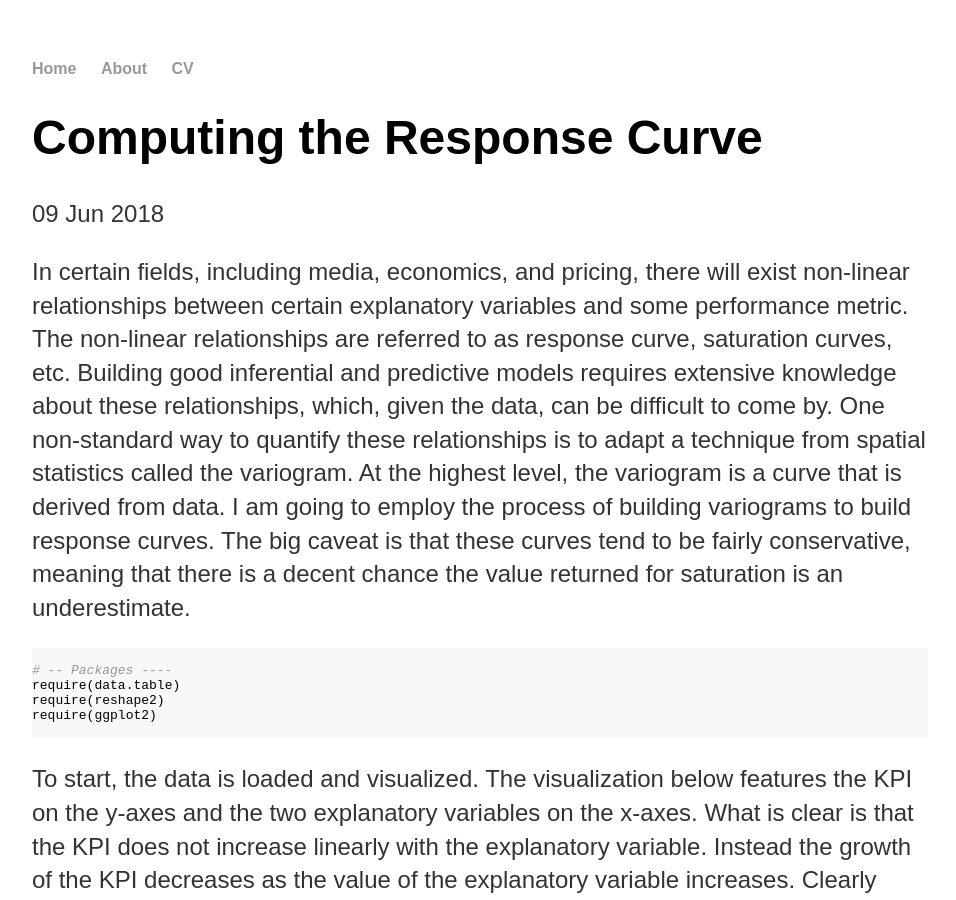
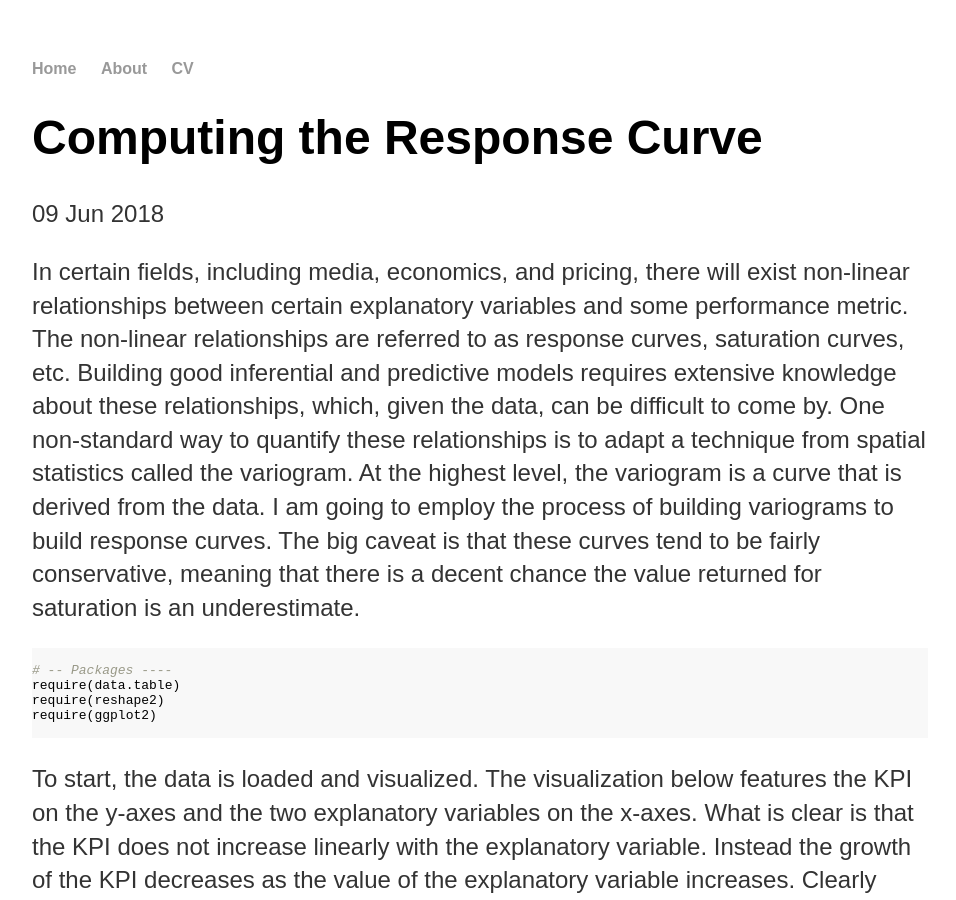
Before and after one commit to aaron-c-jones/aaron-c-jones.github.io, a Jekyll site: the page built from _posts/2018-06-09-aaron-jones-saturation.md, in a window 1280 px wide and 900 px high. Shown: the whole window, without its empty margins (160-1116 px from the left). Built offline with Jekyll 4.4.1, drawn with Linux system fonts in a browser that asks for light colours; formulas are drawn with MathJax 3.

Commit message:
fixing grammar errors in the two most recent posts

````diff
--- a/_posts/2018-06-09-aaron-jones-saturation.md
+++ b/_posts/2018-06-09-aaron-jones-saturation.md
@@ -4,7 +4,7 @@ title: "Computing the Response Curve"
 date: 2018-06-09
 ---
 
-In certain fields, including media, economics, and pricing, there will exist non-linear relationships between certain explanatory variables and some performance metric. The non-linear relationships are referred to as response curve, saturation curves, etc. Building good inferential and predictive models requires extensive knowledge about these relationships, which, given the data, can be difficult to come by. One non-standard way to quantify these relationships is to adapt a technique from spatial statistics called the variogram. At the highest level, the variogram is a curve that is derived from data. I am going to employ the process of building variograms to build response curves. The big caveat is that these curves tend to be fairly conservative, meaning that there is a decent chance the value returned for saturation is an underestimate.
+In certain fields, including media, economics, and pricing, there will exist non-linear relationships between certain explanatory variables and some performance metric. The non-linear relationships are referred to as response curves, saturation curves, etc. Building good inferential and predictive models requires extensive knowledge about these relationships, which, given the data, can be difficult to come by. One non-standard way to quantify these relationships is to adapt a technique from spatial statistics called the variogram. At the highest level, the variogram is a curve that is derived from the data. I am going to employ the process of building variograms to build response curves. The big caveat is that these curves tend to be fairly conservative, meaning that there is a decent chance the value returned for saturation is an underestimate.
 
 ``` r
 
````
Also changed, not shown: _posts/2018-06-10-aaron-jones-poisson_bootstrap_parallel.md (+1 -1 lines).
